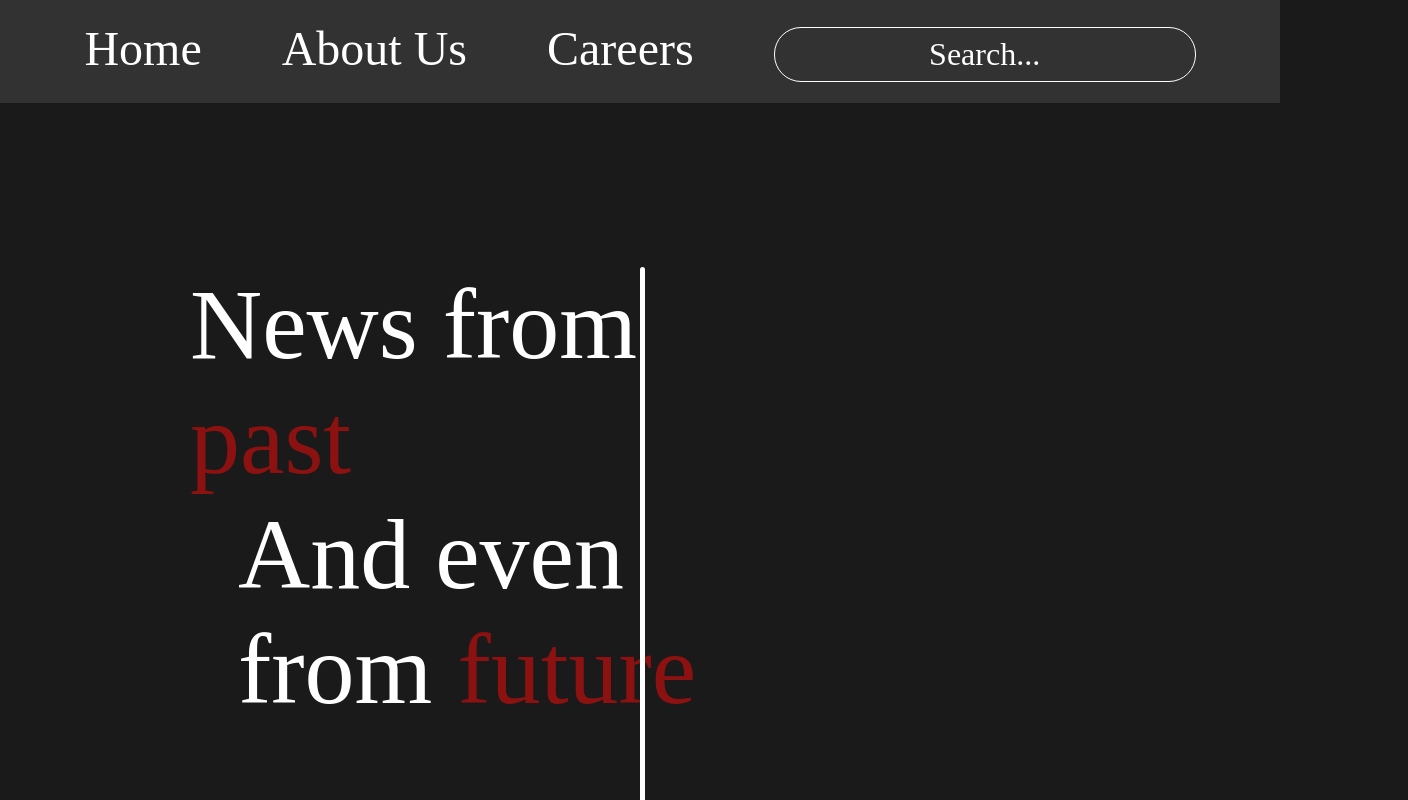
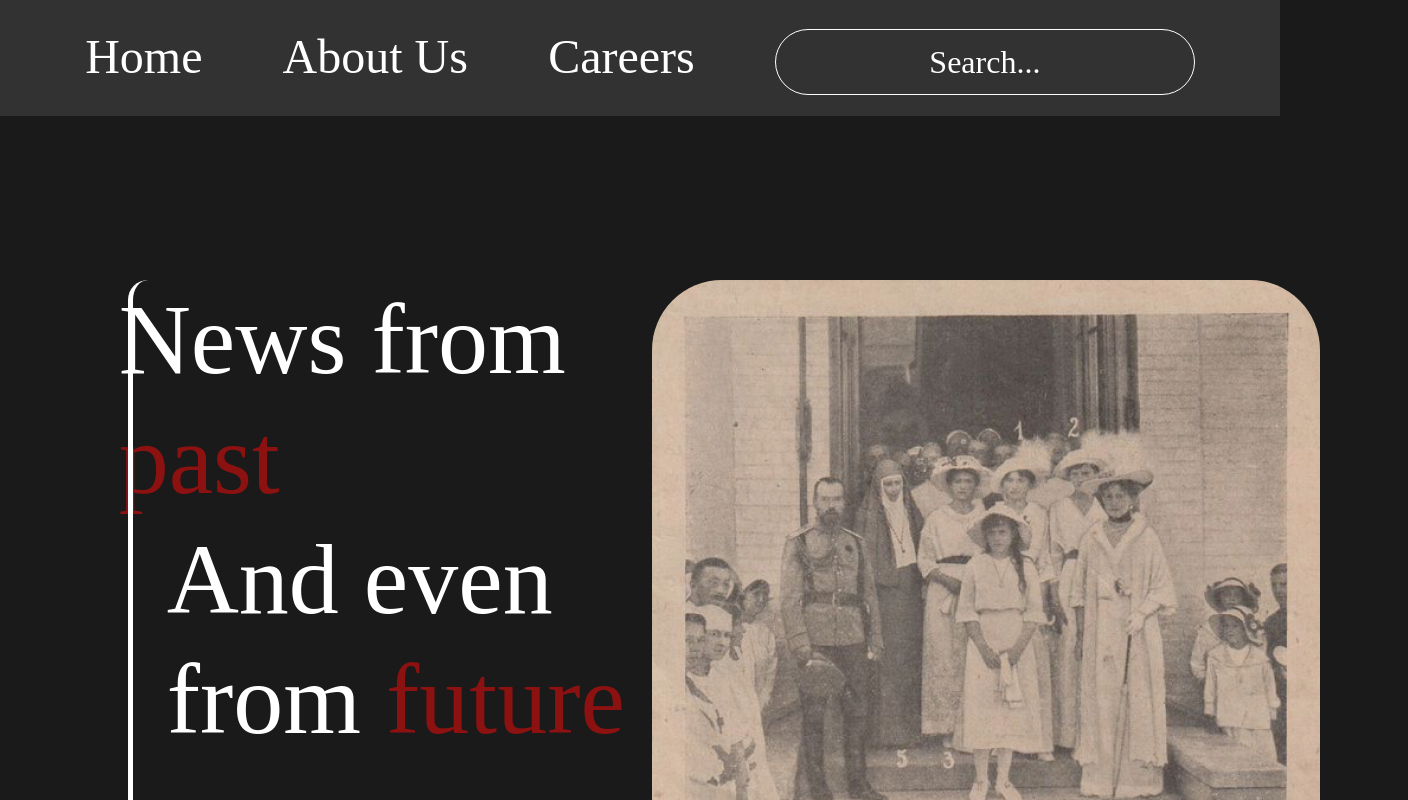
Before and after one commit to Rize212/Something-strange, a plain HTML site: page LandingPage.html in a window 1280 px wide. Shown: the top 800 px of the page, 1408 px wide, since content can reach past the window. Drawn offline with nearby package versions, Linux system fonts and the light colour scheme; a web font is replaced by a local one.

Commit message:
Version 2.3

```diff
--- a/Index.html
+++ b/LandingPage.html
@@ -14,6 +14,9 @@
         <link rel="preconnect" href="https://fonts.googleapis.com">
         <link rel="preconnect" href="https://fonts.gstatic.com" crossorigin>
         <link href="https://fonts.googleapis.com/css2?family=Open+Sans&display=swap" rel="stylesheet">
+    <!-- Bootstrap -->
+        <link href="https://cdn.jsdelivr.net/npm/bootstrap@5.0.2/dist/css/bootstrap.min.css" rel="stylesheet" integrity="sha384-EVSTQN3/azprG1Anm3QDgpJLIm9Nao0Yz1ztcQTwFspd3yD65VohhpuuCOmLASjC" crossorigin="anonymous">
+        <script src="https://cdn.jsdelivr.net/npm/bootstrap@5.0.2/dist/js/bootstrap.bundle.min.js" integrity="sha384-MrcW6ZMFYlzcLA8Nl+NtUVF0sA7MsXsP1UyJoMp4YLEuNSfAP+JcXn/tWtIaxVXM" crossorigin="anonymous"></script>
 
         <link rel="stylesheet" href="style.css">
 </head>
@@ -28,15 +31,16 @@
     </nav>
 </header>
 <body>
-    <section>
+    <section class="row" style="margin:164px 0px 0px 0px;">
+        <!-- <div class="vertical-line col-2"></div> -->
+        <div class="col-1"></div>
+        <div class="section_1_leftside col-5">
+            <h1 style="width: fit-content;">News from <span style="color:#8C1111;">past</span></h1>
+            <h1 style="padding-left:48px; width: fit-content;">And even from <span style="color:#8C1111;">future</span></h1>
+        </div>
         <div class="vertical-line"></div>
-        <div class="section_1_leftside">
-            <h1>News from <span style="color:#8C1111;">past</span></h1>
-            <h1 style="padding-left:48px;">And even from <span style="color:#8C1111;">future</span></h1>
-
-        </div>
-        <div class="section_1_rightside">
-
+        <div class="section_1_rightside col-5">
+            <img style="border-radius:70px;" src="images/image 1.jpg">
         </div>
     </section>
 </body>
--- a/style.css
+++ b/style.css
@@ -29,15 +29,15 @@ li{
 
 .search-bar{
 
-    padding: 8px 0px 8px 0px;
+    padding: 8px 24px 8px 24px;
     max-width: 420px;
     width: 100%;
-    text-align: right;
+    text-align: left;
     font-family: 'Imbue', serif;
     font-size: 32px;
     color: #fff;
     background-color: inherit;
-    border-radius: 27px;
+    border-radius: 50px;
     border: #fff solid 1px;
     cursor: pointer;
 
@@ -82,22 +82,16 @@ h3{
 
 }
 
-section{
-    margin: 164px 0px 0px 0px;
-}
 .section_1_leftside{
-    max-width: 49%;
-    margin: 0px 0px 0px 190px;
-    vertical-align: middle;
+    max-width: 50%;
 }
 .section_1_rightside{
-    max-width: 49%;
-    margin:0px 190px 0px 0px ;
+    max-width: 50%;
 }
 .vertical-line{
     position: absolute;
     border-left: 5px solid #fff;
     height: 860px;
-    left: 50%;
+    left: 10%;
     border-radius: 20px;
 }
```
Also changed, not shown: images/image 1.jpg (added).
